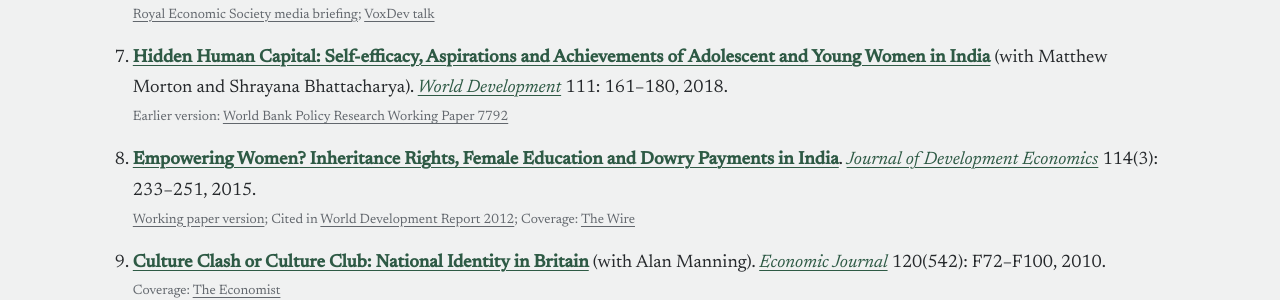
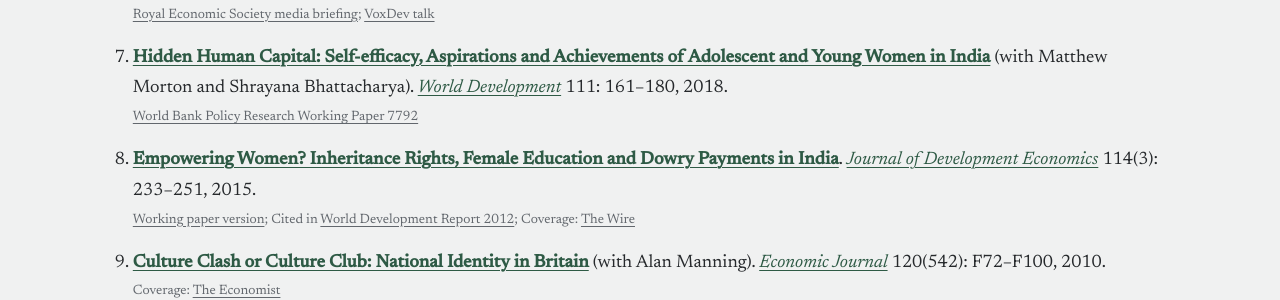
Before and after one commit to sanchariroym/sanchariroym.github.io, a Jekyll site: the page built from research.md, in a window 1280 px wide and 900 px high, scrolled down 663 px. Shown: the part 150-450 px from the top of the window. Built offline with Jekyll 4.4.1, drawn with Linux system fonts in a browser that asks for light colours.

Commit message:
Hidden Human Capital: drop 'Earlier version' label
Co-Authored-By: Claude Opus 5.5 <noreply@anthropic.com>
Claude-Session: https://claude.ai/code/session_01BVddaAtzbXtbz8eDZN5RwJ

```diff
--- a/research.md
+++ b/research.md
@@ -26,7 +26,7 @@ description: Publications and working papers by Sanchari Roy on gender, inherita
    - [Royal Economic Society media briefing](https://www.res.org.uk/resources-page/incentive-pay-helping-to-equalise-access-to-information-in-rural-india.html); [VoxDev talk](https://voxdev.org/topic/health/using-incentives-motivate-knowledge-agents-evidence-india)
 
 7. **[Hidden Human Capital: Self-efficacy, Aspirations and Achievements of Adolescent and Young Women in India](https://drive.google.com/open?id=10ot0clqN5DhwKBEG9OcypaHVe0FofkL3)** (with Matthew Morton and Shrayana Bhattacharya). *[World Development](https://www.sciencedirect.com/journal/world-development)* 111: 161–180, 2018.
-   - Earlier version: [World Bank Policy Research Working Paper 7792](https://openknowledge.worldbank.org/entities/publication/501d4171-da8a-5fb0-bf8a-f165d3fdca2c)
+   - [World Bank Policy Research Working Paper 7792](https://openknowledge.worldbank.org/entities/publication/501d4171-da8a-5fb0-bf8a-f165d3fdca2c)
 
 8. **[Empowering Women? Inheritance Rights, Female Education and Dowry Payments in India]({{ "/assets/papers/roy-2015-empowering-women-jde.pdf" | relative_url }})**. *[Journal of Development Economics](https://www.sciencedirect.com/journal/journal-of-development-economics)* 114(3): 233–251, 2015.
    - [Working paper version](https://drive.google.com/open?id=1VFYVztuIF65azsTeOpCTESUVORvwXEbv); Cited in [World Development Report 2012](https://siteresources.worldbank.org/INTWDR2012/Resources/7778105-1299699968583/7786210-1315936222006/Complete-Report.pdf); Coverage: [The Wire](https://thewire.in/225464/an-unpleasant-truth-underlies-gender-discrimination-in-india/)
```
